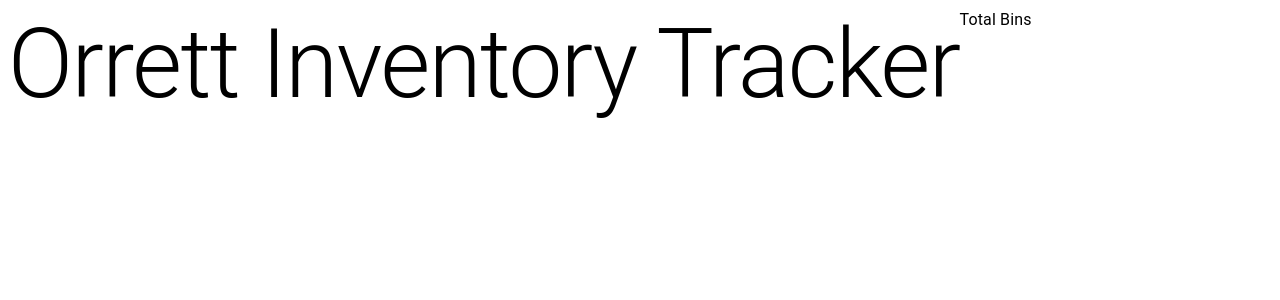
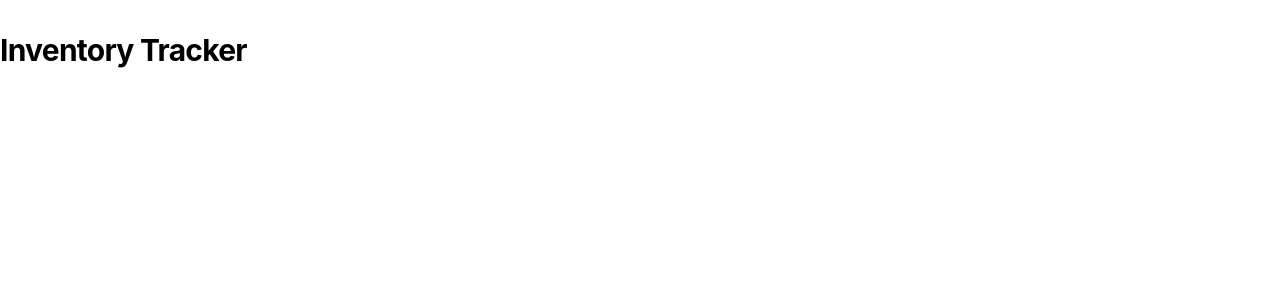
Before and after one commit to matt-james-morgan/orrett_inventory_frontend, a React (Vite) app in the folder Orrett/: page / in a window 1280 px wide. Shown: the top 300 px of the page. Built offline with nearby package versions, Linux system fonts and the light colour scheme.

Commit message:
added tailwind

```diff
--- a/Orrett/src/App.css
+++ b/Orrett/src/App.css
@@ -3,4 +3,5 @@
   height: 100vh;
   display: flex;
   align-self: start;
+  flex-direction: column;
 }
--- a/Orrett/src/App.tsx
+++ b/Orrett/src/App.tsx
@@ -1,22 +1,14 @@
-import './App.css'
-import { Typography, Box } from '@mui/material';
+import "./App.css";
 
 function App() {
-
   return (
-    <div className="App">
-      <Typography variant="h1" component="h2" gutterBottom>
-        Orrett Inventory Tracker
-      </Typography>
-      <div>
-        <Box>
-          <Typography>
-            Total Bins
-          </Typography>
-        </Box>
+    <div className="container py-8">
+      <div className="flex flex-col space-y-6"></div>
+      <div className="flex items-center justify-between">
+        <h1 className="text-3xl font-bold tracking-tight">Inventory Tracker</h1>
       </div>
     </div>
-  )
+  );
 }
 
-export default App
+export default App;
--- /dev/null
+++ b/Orrett/src/components/AddContainer.tsx
@@ -0,0 +1,7 @@
+import React from "react";
+
+const name = () => {
+  return <div></div>;
+};
+
+export default name;
--- a/Orrett/src/index.css
+++ b/Orrett/src/index.css
@@ -1,4 +1,6 @@
+@import "tailwindcss";
 #root {
   height: 100vh;
   display: flex;
+  font-family: 'Inter', sans-serif;
 }
--- a/Orrett/vite.config.ts
+++ b/Orrett/vite.config.ts
@@ -1,4 +1,5 @@
 import { defineConfig } from 'vite'
+import tailwindcss from '@tailwindcss/vite'
 import react from '@vitejs/plugin-react'
 
 // https://vite.dev/config/
@@ -7,5 +8,5 @@ export default defineConfig({
     host: '0.0.0.0',
     port: 3000,
   },
-  plugins: [react()],
+  plugins: [react(), tailwindcss(),],
 })
```
Also changed, not shown: Orrett/package.json (+5 -2 lines), 1 other file (tests, documents, lock files or other folders).
